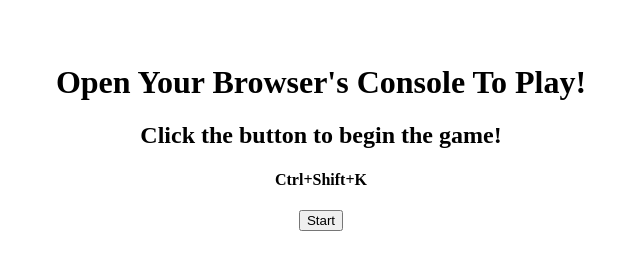
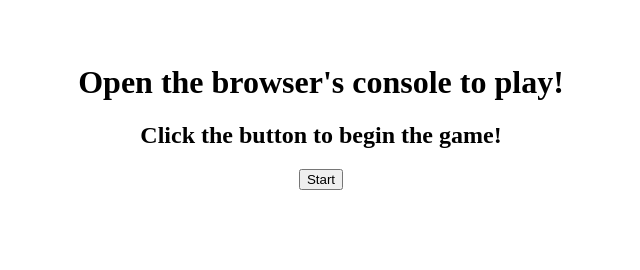
Before and after one commit to krishabbashyal/JS_RockPaperScissors, a plain HTML site: page index.html in a window 1280 px wide. Shown: the whole page, without its empty margins (319-959 px from the left). Drawn offline with Linux system fonts and the light colour scheme.

Commit message:
Made edits to shortcut to open console as not all browsers use the same one

```diff
--- a/index.html
+++ b/index.html
@@ -8,9 +8,10 @@
     <link rel="stylesheet" href="styles.css">
 </head>
 <body>
-    <h1>Open Your Browser's Console To Play!</h1>
+    <h1>Open the browser's console to play!</h1>
     <h2>Click the button to begin the game!</h2>
-    <h4>Ctrl+Shift+K</h4>
+
+
     <button onclick ="playGame()">Start</button>
 </body>
 <script src="script.js"></script>
```
